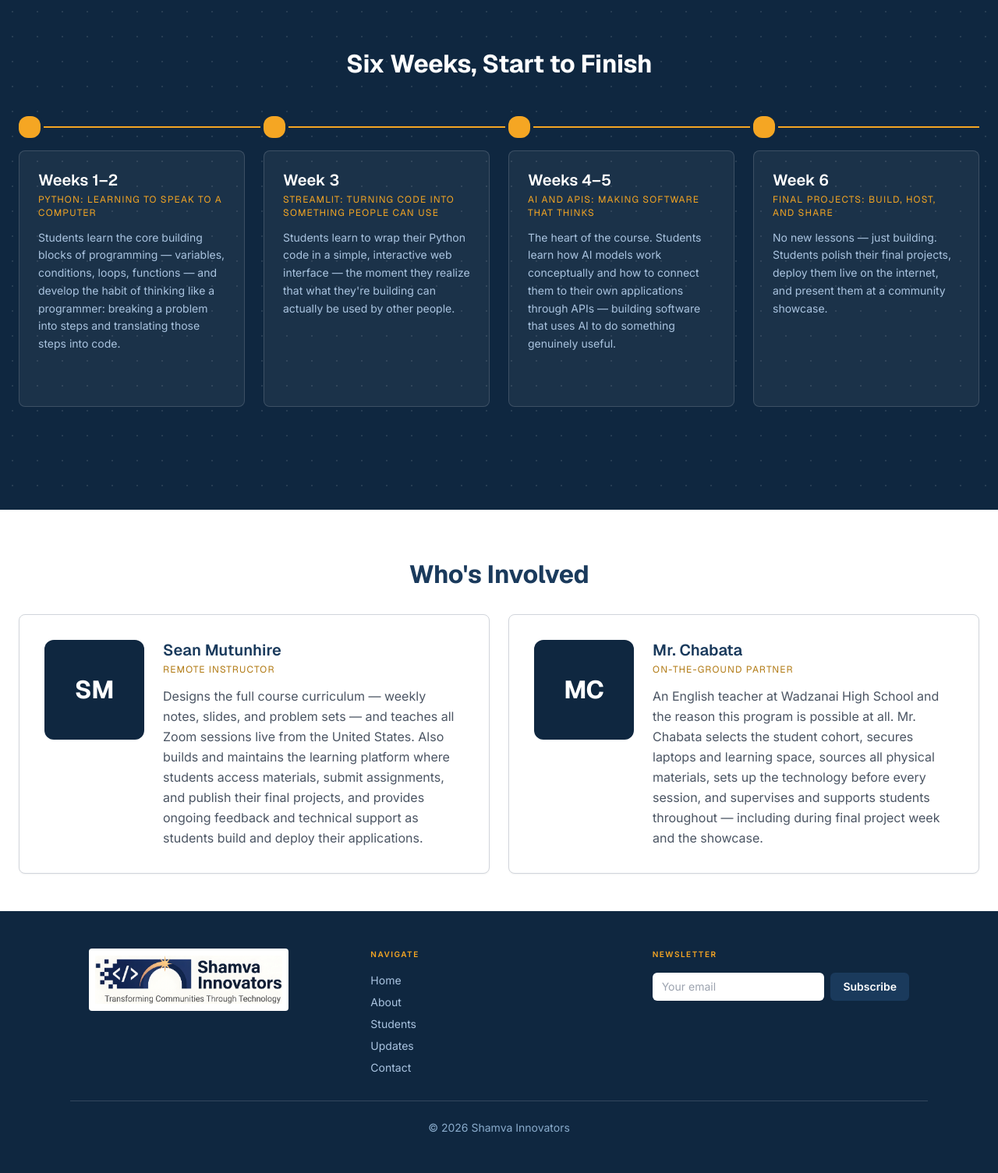
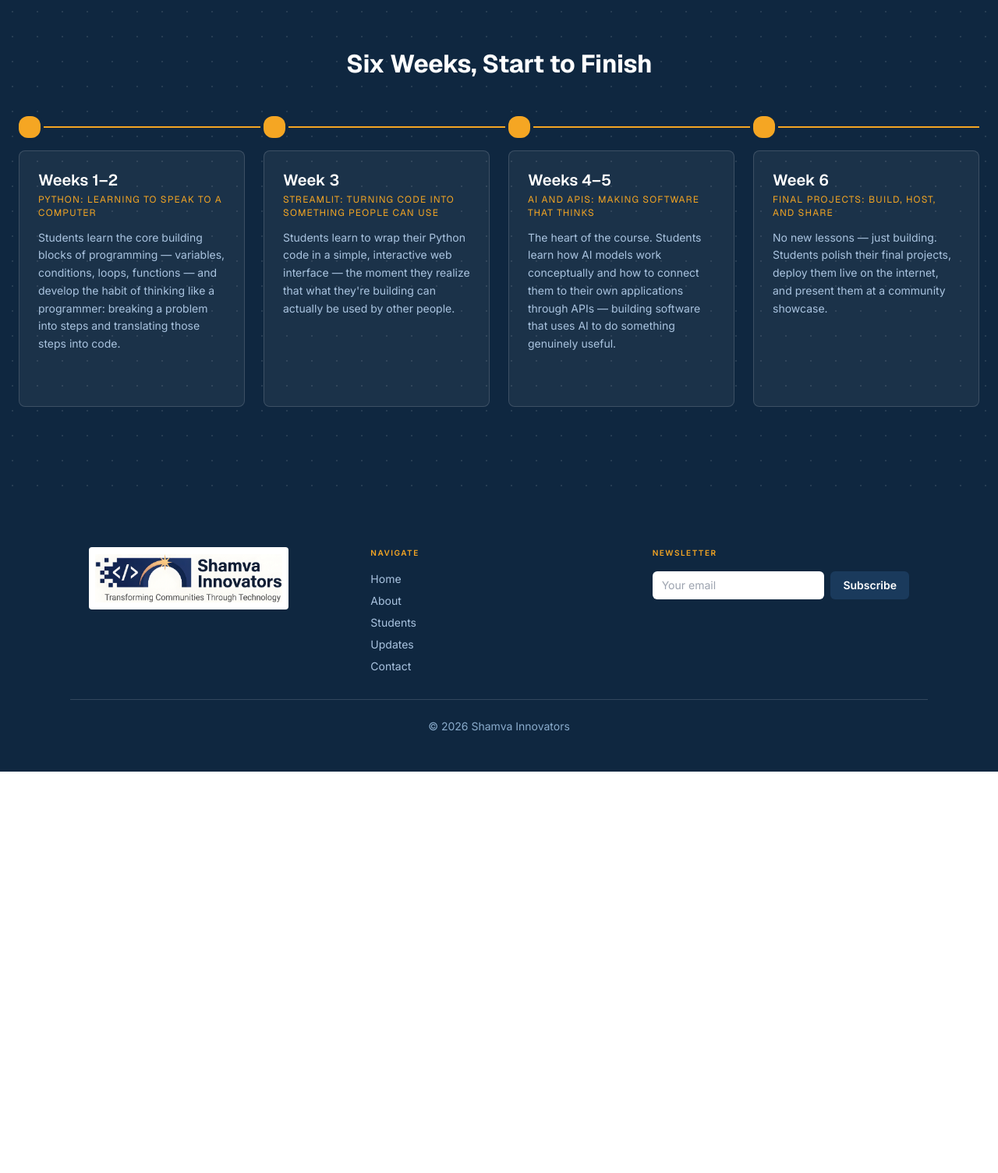
Before and after one commit to adibaemmaculate-beep/learningPlatform, a Django app: page /about/ in a window 1280 px wide. Shown: the part 2080-3585 px from the top of the page at 78% size. After the commit the page ends 3070 px from the top, so only its background shows below. Run offline with Django 4.2, Linux system fonts and the light colour scheme.

Commit message:
all public facing pages are set

```diff
--- a/templates/public/about.html
+++ b/templates/public/about.html
@@ -122,31 +122,4 @@
     </div>
 </section>
 
-<!-- Who's Involved -->
-<section class="py-xxl px-gutter bg-surface-container-lowest">
-    <div class="max-w-[1280px] mx-auto">
-        <div class="flex flex-col items-center text-center mb-xl">
-            <span class="  mb-md"></span>
-            <h2 class="font-headline-lg text-headline-lg text-primary">Who's Involved</h2>
-        </div>
-        <div class="grid grid-cols-1 md:grid-cols-2 gap-lg">
-            {% for member in team_members %}
-            <div class="bg-surface-container-lowest border border-outline-variant rounded-xl p-xl shadow-sm flex flex-col md:flex-row gap-lg items-center md:items-start text-center md:text-left">
-                <div class="w-32 h-32 rounded-full overflow-hidden bg-primary-container text-surface-bright flex-shrink-0 flex items-center justify-center">
-                    {% if member.image_url %}
-                    <img src="{{ member.image_url }}" alt="{{ member.name }}" class="w-full h-full object-cover">
-                    {% else %}
-                    <span class="font-headline-lg text-headline-lg">{{ member.initials }}</span>
-                    {% endif %}
-                </div>
-                <div>
-                    <h4 class="font-headline-sm text-headline-sm text-primary">{{ member.name }}</h4>
-                    <div class="font-label-md text-label-md text-secondary uppercase tracking-widest mb-sm mt-xs">{{ member.role }}</div>
-                    <p class="font-body-md text-body-md text-on-surface-variant leading-relaxed">{{ member.bio }}</p>
-                </div>
-            </div>
-            {% endfor %}
-        </div>
-    </div>
-</section>
 {% endblock %}
```
